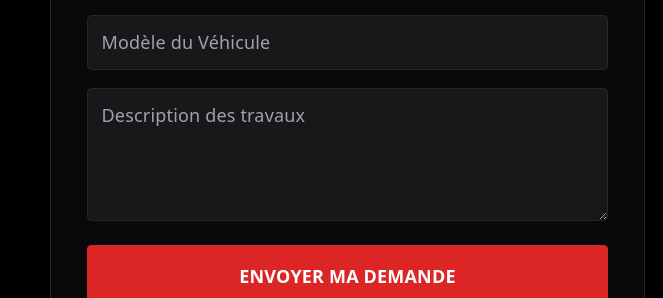
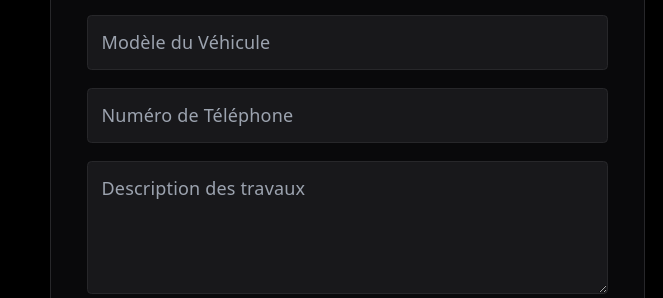
Before and after one commit to kuksi69/atelier-djams, a website built with Vite: page index.html in a window 1280 px wide. Shown: the part 3252-3550 px from the top of the page, 617-1280 px from the left. Built offline with nearby package versions, Linux system fonts and the light colour scheme.

Commit message:
terminer

```diff
--- a/index.html
+++ b/index.html
@@ -135,6 +135,7 @@
               <div class="space-y-4">
                 <input type="text" name="nom" placeholder="Nom Complet" required class="w-full bg-zinc-900 border border-zinc-800 p-3 rounded focus:outline-none focus:border-red-600 text-white">
                 <input type="text" name="vehicule" placeholder="Modèle du Véhicule" required class="w-full bg-zinc-900 border border-zinc-800 p-3 rounded focus:outline-none focus:border-red-600 text-white">
+                <input type="tel" name="telephone" placeholder="Numéro de Téléphone" required class="w-full bg-zinc-900 border border-zinc-800 p-3 rounded focus:outline-none focus:border-red-600 text-white">
                 <textarea name="message" placeholder="Description des travaux" rows="4" required class="w-full bg-zinc-900 border border-zinc-800 p-3 rounded focus:outline-none focus:border-red-600 text-white"></textarea>
                 <input type="text" name="_gotcha" style="display:none">
                 <button type="submit" class="w-full bg-red-600 hover:bg-red-700 py-4 font-bold rounded transition">
```
